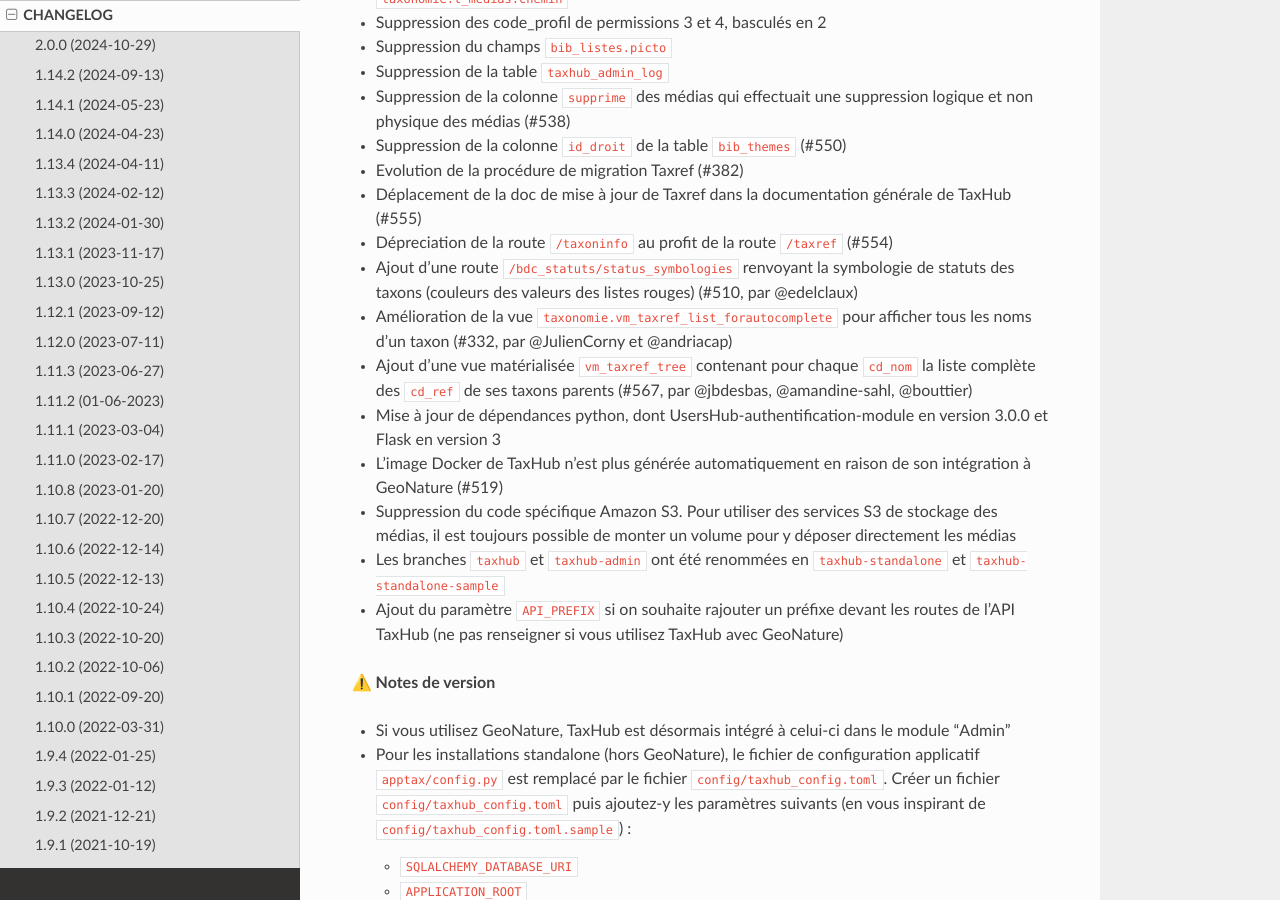
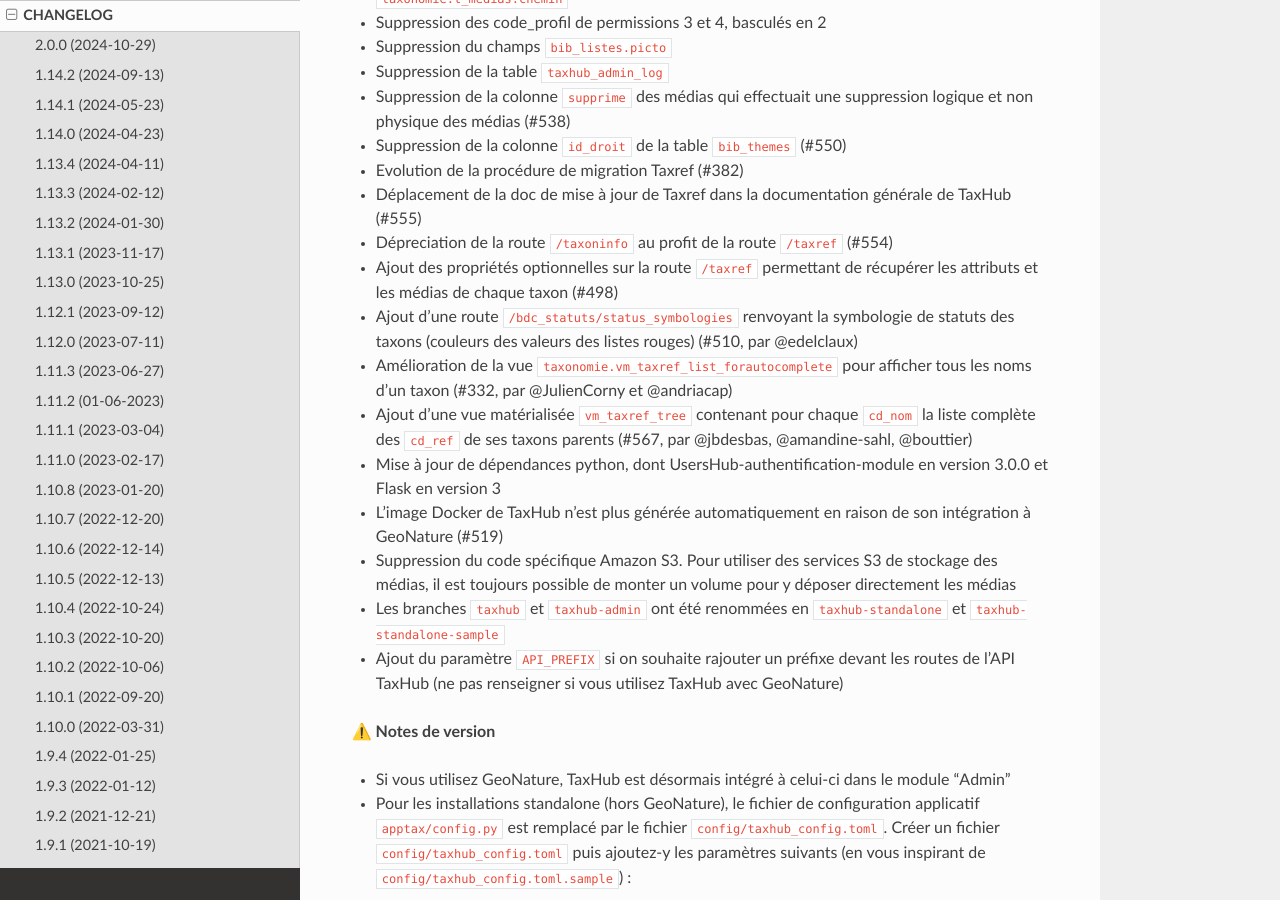
Before and after one commit to PnX-SI/TaxHub, a Sphinx documentation site: the page built from docs/changelog.md, in a window 1280 px wide and 900 px high, scrolled down 813 px. Built offline with Sphinx 7.4.7 and the Read the Docs theme 3.1.0, drawn with Linux system fonts in a browser that asks for light colours.

Commit message:
Changelog 2.0.0 - complement

```diff
--- a/docs/changelog.md
+++ b/docs/changelog.md
@@ -25,6 +25,7 @@ Compatibilité avec GeoNature 2.15.0 minimum.
 - Evolution de la procédure de migration Taxref (#382)
 - Déplacement de la doc de mise à jour de Taxref dans la documentation générale de TaxHub (#555)
 - Dépreciation de la route `/taxoninfo` au profit de la route `/taxref` (#554)
+- Ajout des propriétés optionnelles sur la route `/taxref` permettant de récupérer les attributs et les médias de chaque taxon (#498)
 - Ajout d'une route `/bdc_statuts/status_symbologies` renvoyant la symbologie de statuts des taxons (couleurs des valeurs des listes rouges) (#510, par @edelclaux)
 - Amélioration de la vue `taxonomie.vm_taxref_list_forautocomplete` pour afficher tous les noms d'un taxon (#332, par @JulienCorny et @andriacap)
 - Ajout d’une vue matérialisée `vm_taxref_tree` contenant pour chaque `cd_nom` la liste complète des `cd_ref` de ses taxons parents (#567, par @jbdesbas, @amandine-sahl, @bouttier)
```
